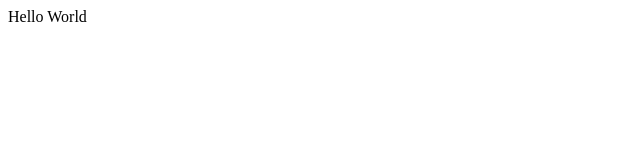
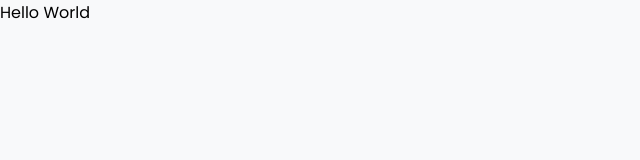
Before and after one commit to Galvaothiago/My-new-portfolio, a React (Vite) app: page / in a window 1280 px wide. Shown: the top 160 px of the page, without its empty margins (0-640 px from the left). Built offline with nearby package versions, Linux system fonts and the light colour scheme.

Commit message:
created global style and header component

```diff
--- a/index.html
+++ b/index.html
@@ -4,6 +4,9 @@
     <meta charset="UTF-8" />
     <link rel="icon" type="image/svg+xml" href="/src/favicon.svg" />
     <meta name="viewport" content="width=device-width, initial-scale=1.0" />
+    <link rel="preconnect" href="https://fonts.googleapis.com" />
+    <link rel="preconnect" href="https://fonts.gstatic.com" crossorigin />
+    <link href="https://fonts.googleapis.com/css2?family=Poppins:ital,wght@0,100;0,300;0,400;0,600;1,500&family=Ubuntu:ital,wght@0,300;0,400;0,700;1,300&display=swap" rel="stylesheet" />
     <title>My portfolio</title>
   </head>
   <body>
--- a/package.json
+++ b/package.json
@@ -9,11 +9,13 @@
   },
   "dependencies": {
     "react": "^17.0.2",
-    "react-dom": "^17.0.2"
+    "react-dom": "^17.0.2",
+    "styled-components": "^5.3.3"
   },
   "devDependencies": {
     "@types/react": "^17.0.33",
     "@types/react-dom": "^17.0.10",
+    "@types/styled-components": "^5.1.24",
     "@vitejs/plugin-react": "^1.0.7",
     "typescript": "^4.5.4",
     "vite": "^2.8.0"
--- a/src/App.tsx
+++ b/src/App.tsx
@@ -1,8 +1,10 @@
+import { Container } from "./global"
+
 function App() {
   return (
-    <div>
+    <Container>
       Hello World
-    </div>
+    </Container>
   )
 }
 
--- /dev/null
+++ b/src/components/header/style.ts
@@ -0,0 +1,5 @@
+import styled from 'styled-components'
+
+export const Container = styled.div`
+
+`
--- /dev/null
+++ b/src/global.ts
@@ -0,0 +1,34 @@
+import styled, { createGlobalStyle } from 'styled-components'
+
+export const GlobalStyle = createGlobalStyle`
+    * {
+        padding: 0;
+        margin: 0;
+        box-sizing: border-box;
+        font-family: 'Poppins', 'Ubuntu', sans-serif;
+    }
+    html {
+        @media(max-width: 1080px) {
+            font-size: 93.75%;
+        }
+        @media(max-width: 720px) {
+            font-size: 87.5%;
+        }
+    }
+
+    body {
+        width: 100vw;
+        height: 100vh;
+
+        margin: 0 auto;
+
+        background-color: #f8f9fa;
+    }
+`
+
+export const Container = styled.div`
+    max-width: 1448px
+    width: 100%;
+
+    height: 100%;
+`
--- a/src/main.tsx
+++ b/src/main.tsx
@@ -1,9 +1,11 @@
 import ReactDOM from 'react-dom'
 import App from './App'
+import { GlobalStyle } from './global'
 
 ReactDOM.render(
   <>
     <App />
+    <GlobalStyle />
   </>,
   document.getElementById('root')
 )
```
Also changed, not shown: src/components/header/index.tsx (added, +9 -0 lines), 1 other file (tests, documents, lock files or other folders).
